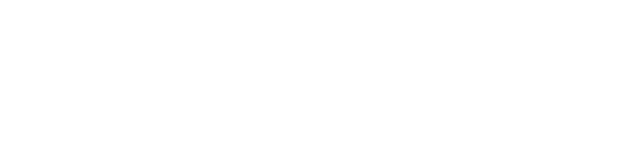
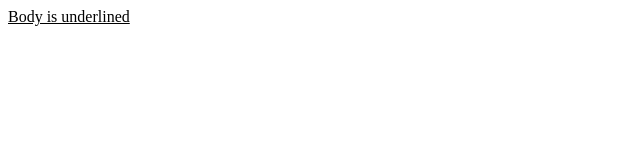
Before and after one commit to mheshze/mheshze, a plain HTML site: page index.html in a window 1280 px wide. Shown: the whole page, without its empty margins (0-640 px from the left). Drawn offline with Linux system fonts and the light colour scheme.

Commit message:
Added app.css and linked with html
Added Styles

```diff
--- /dev/null
+++ b/app.css
@@ -0,0 +1,3 @@
+body{
+    text-decoration: underline;
+}
--- a/index.html
+++ b/index.html
@@ -5,8 +5,9 @@
     <meta http-equiv="X-UA-Compatible" content="IE=edge">
     <meta name="viewport" content="width=device-width, initial-scale=1.0">
     <title>This if for Git</title>
+    <link rel="stylesheet" href="app.css">
 </head>
 <body>
-
+    Body is underlined
 </body>
 </html>
```
